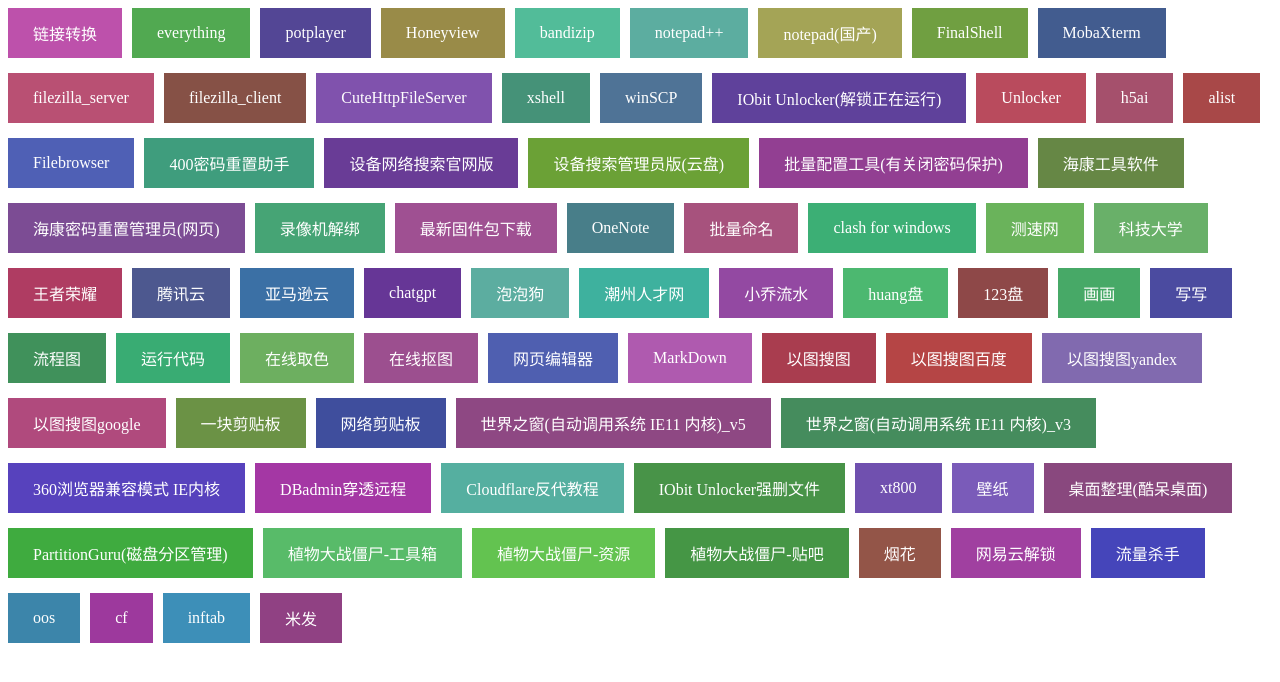
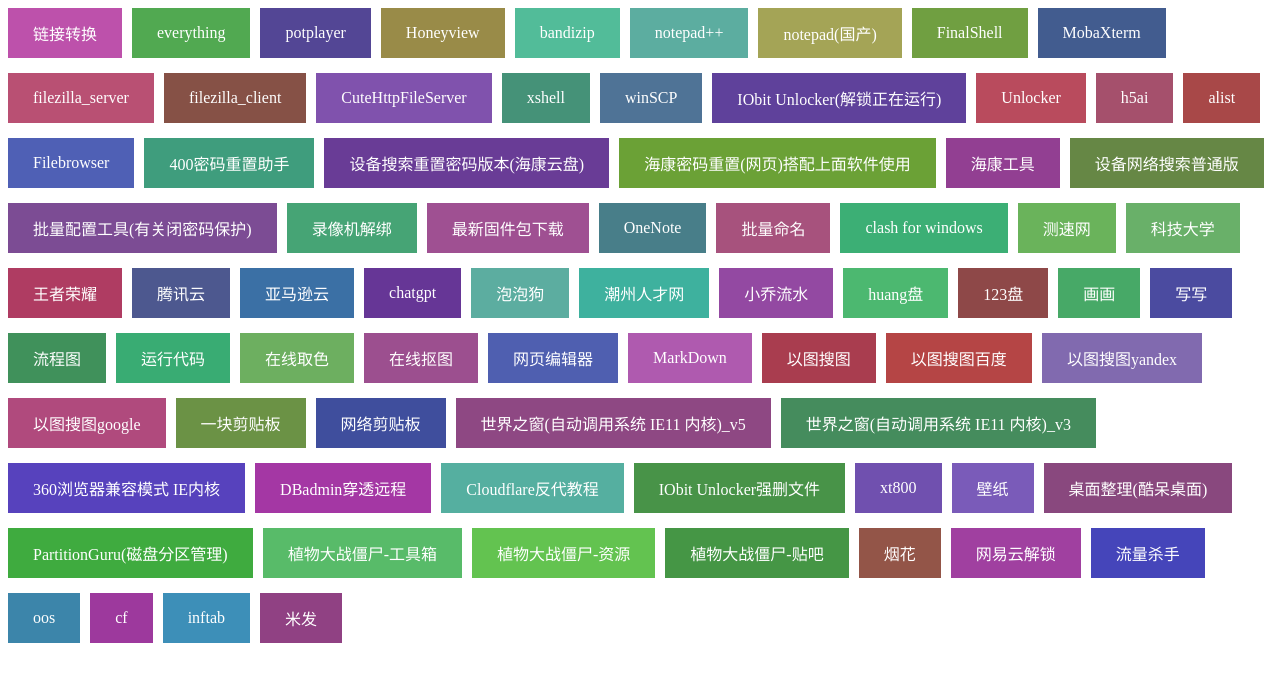
Before and after one commit to outt-iao/outt-iao.github.io, a plain HTML site: page usr.html in a window 1280 px wide. Drawn offline with Linux system fonts and the light colour scheme.

Commit message:
Update usr.html

```diff
--- a/usr.html
+++ b/usr.html
@@ -82,11 +82,12 @@
   { link: 'https://alist.nn.ci/zh/', title: 'alist' },
   { link: 'https://github.com/filebrowser/filebrowser', title: 'Filebrowser' },
   { link: 'https://www.hikvision.com/content/dam/hikvision/cn/400%E5%AF%86%E7%A0%81%E9%87%8D%E7%BD%AE%E5%8A%A9%E6%89%8B/400%E5%AF%86%E7%A0%81%E9%87%8D%E7%BD%AE%E5%8A%A9%E6%89%8B.rar', title: '400密码重置助手' },
-  { link: 'https://assets.hikvision.com/prd/public/all/files/202212/SADPTool.zip', title: '设备网络搜索官网版' },
-  { link: 'https://drive.ticklink.com/hcs/controller/hik-manage/fileDownload?link=0HPRDlKK', title: '设备搜索管理员版(云盘)' },
-  { link: 'https://drive.ticklink.com/hcs/controller/hik-manage/fileDownload?link=TbPJZFYF', title: '批量配置工具(有关闭密码保护)' },
-  { link: 'https://www.hikvision.com/cn/support/tools/hitools/', title: '海康工具软件' },
-  { link: 'https://partners.hikvision.com/support/password-reset', title: '海康密码重置管理员(网页)' },
+
+  { link: 'https://drive.ticklink.com/hcs/controller/hik-manage/fileDownload?link=0HPRDlKK', title: '设备搜索重置密码版本(海康云盘)' },
+	{ link: 'https://partners.hikvision.com/support', title: '海康密码重置(网页)搭配上面软件使用' },
+  { link: 'https://www.hikvision.com/cn/support/tools/hitools/', title: '海康工具' },
+  { link: 'https://assets.hikvision.com/prd/public/all/files/202212/SADPTool.zip', title: '设备网络搜索普通版' },
+ { link: 'https://drive.ticklink.com/hcs/controller/hik-manage/fileDownload?link=TbPJZFYF', title: '批量配置工具(有关闭密码保护)' },
   { link: 'https://hkrobot.hikvision.com/servlet/WXShow?action=swf&sysNum=145716889796196&wxcId=121&FromUserName=oNNCAjjFwyYvJYxAScpJ-toR1iuc&question=%E6%91%84%E5%83%8F%E6%9C%BA%E8%A7%A3%E7%BB%91&fid=26027&sId=&MsgType=workflow', title: '录像机解绑' },
   { link: 'https://hkrobot.hikvision.com/servlet/WXShow?action=swf&sysNum=145716889796196&wxcId=121&FromUserName=oNNCAjjFwyYvJYxAScpJ-toR1iuc&question=%E7%82%B9%E5%87%BB%E6%AD%A4%E5%A4%84&fid=15157&sId=&MsgType=workflow', title: '最新固件包下载' },
   { link: 'https://go.microsoft.com/fwlink/?linkid=2110341', title: 'OneNote' },
```
